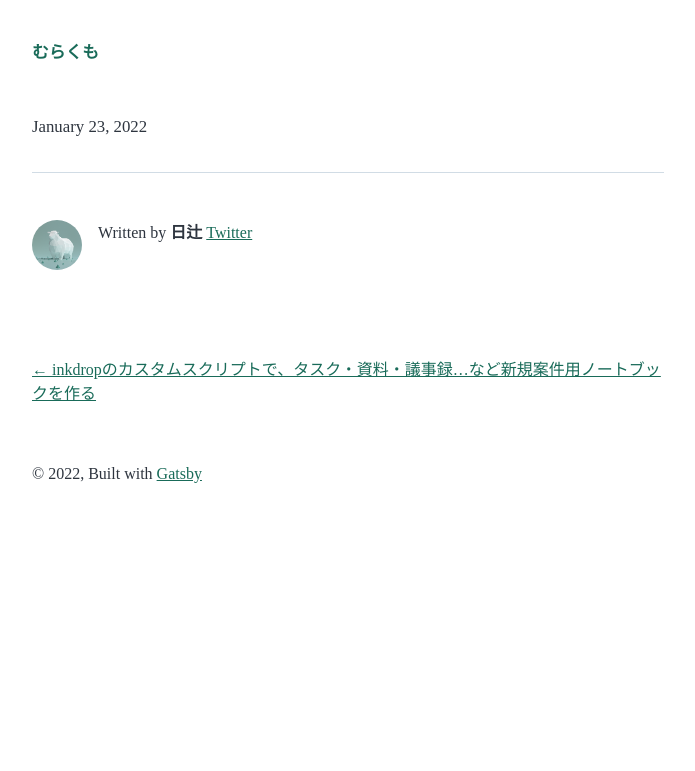
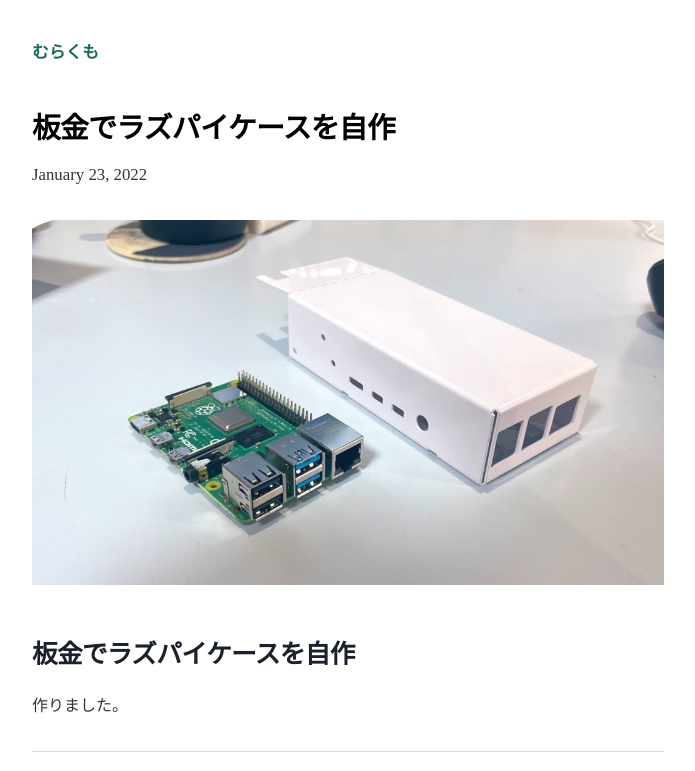
Before and after one commit to loveandsheep/sheep_blog_22, a Gatsby site: page /220123_raspi_housing/ in a window 1280 px wide. Shown: the top 771 px of the page, without its empty margins (292-987 px from the left). Built offline with nearby package versions, Linux system fonts and the light colour scheme; Gatsby itself is replaced by a stand-in of ours; some packages are replaced by stand-ins of ours; what typography-theme-github would draw is missing.

Commit message:
テスト

```diff
--- a/content/blog/220123_raspi_housing/index.md
+++ b/content/blog/220123_raspi_housing/index.md
@@ -1,5 +1,11 @@
 ---
-title: ""
+title: "板金でラズパイケースを自作"
 date: "2022-01-23T18:52:33+0900"
 image: "220123_raspi_housing/img_1.jpg"
 ---
+
+![](img_1.jpg)
+
+## 板金でラズパイケースを自作
+
+作りました。
```
